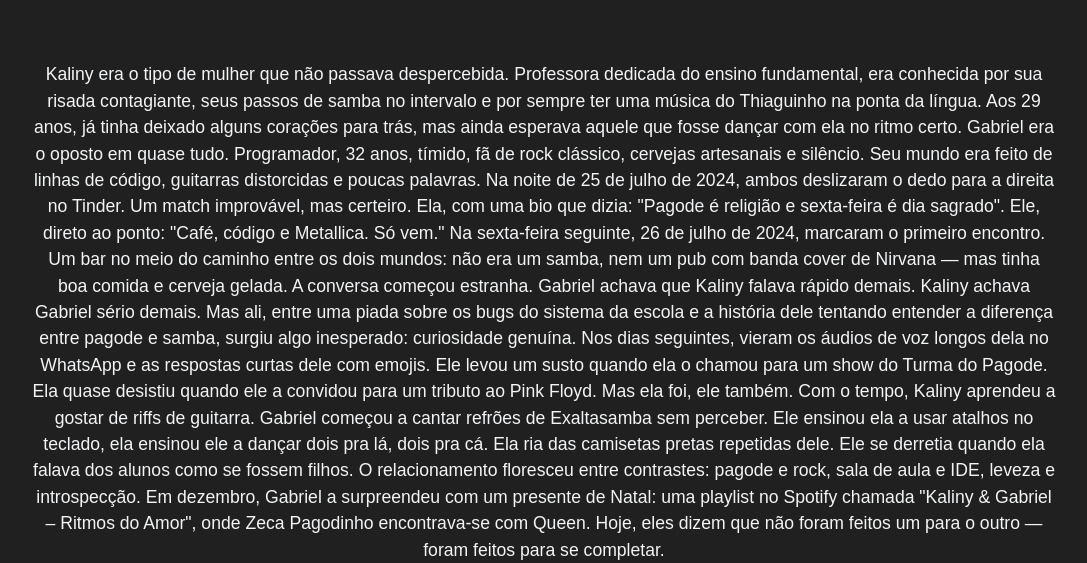
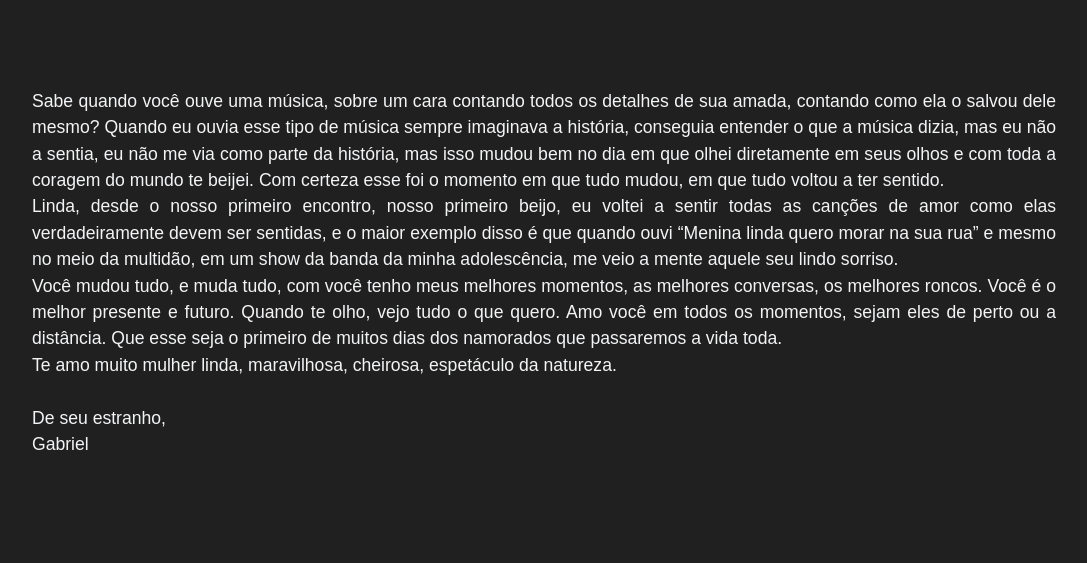
Before and after one commit to gabrielrmodesto/nossodia, a plain HTML site: page home.html in a window 1280 px wide. Shown: the part 971-1534 px from the top of the page, without its empty margins (96-1183 px from the left). After the commit the page ends 1428 px from the top, so only its background shows below. Drawn offline with Linux system fonts and the light colour scheme.

Commit message:
texto adicionado e ajuste no texto

```diff
--- a/css/styles.css
+++ b/css/styles.css
@@ -73,7 +73,7 @@ a:hover {
 .textTime {
   color: #f3f4f6;
   padding: 0 10%;
-  text-align: center;
+  text-align: justify;
   line-height: 1.5em;
   font-size: 1.1em;
 }
@@ -166,6 +166,12 @@ a:hover {
   opacity: 0.5;
 }
 @media (max-width: 900px) {
+  .titleTime p {
+    line-height: 1.7em;
+  }
+  .textTime {
+    line-height: 1.75em;
+  }
   .buttons {
     bottom: auto;
     gap: 250px;
--- a/home.html
+++ b/home.html
@@ -45,38 +45,16 @@
       <p>Juntos há <span class="timeTogether"></span> </p>
     </section>
     <section class="textTime">
-      <p>Kaliny era o tipo de mulher que não passava despercebida. Professora dedicada do ensino fundamental, era
-        conhecida por sua risada contagiante, seus passos de samba no intervalo e por sempre ter uma música do
-        Thiaguinho na ponta da língua. Aos 29 anos, já tinha deixado alguns corações para trás, mas ainda esperava
-        aquele que fosse dançar com ela no ritmo certo.
-
-        Gabriel era o oposto em quase tudo. Programador, 32 anos, tímido, fã de rock clássico, cervejas artesanais e
-        silêncio. Seu mundo era feito de linhas de código, guitarras distorcidas e poucas palavras.
-
-        Na noite de 25 de julho de 2024, ambos deslizaram o dedo para a direita no Tinder. Um match improvável, mas
-        certeiro. Ela, com uma bio que dizia: "Pagode é religião e sexta-feira é dia sagrado". Ele, direto ao ponto:
-        "Café, código e Metallica. Só vem."
-
-        Na sexta-feira seguinte, 26 de julho de 2024, marcaram o primeiro encontro. Um bar no meio do caminho entre os
-        dois mundos: não era um samba, nem um pub com banda cover de Nirvana — mas tinha boa comida e cerveja gelada.
-
-        A conversa começou estranha. Gabriel achava que Kaliny falava rápido demais. Kaliny achava Gabriel sério demais.
-        Mas ali, entre uma piada sobre os bugs do sistema da escola e a história dele tentando entender a diferença
-        entre pagode e samba, surgiu algo inesperado: curiosidade genuína.
-
-        Nos dias seguintes, vieram os áudios de voz longos dela no WhatsApp e as respostas curtas dele com emojis. Ele
-        levou um susto quando ela o chamou para um show do Turma do Pagode. Ela quase desistiu quando ele a convidou
-        para um tributo ao Pink Floyd. Mas ela foi, ele também.
-
-        Com o tempo, Kaliny aprendeu a gostar de riffs de guitarra. Gabriel começou a cantar refrões de Exaltasamba sem
-        perceber. Ele ensinou ela a usar atalhos no teclado, ela ensinou ele a dançar dois pra lá, dois pra cá. Ela ria
-        das camisetas pretas repetidas dele. Ele se derretia quando ela falava dos alunos como se fossem filhos.
-
-        O relacionamento floresceu entre contrastes: pagode e rock, sala de aula e IDE, leveza e introspecção. Em
-        dezembro, Gabriel a surpreendeu com um presente de Natal: uma playlist no Spotify chamada "Kaliny & Gabriel –
-        Ritmos do Amor", onde Zeca Pagodinho encontrava-se com Queen.
-
-        Hoje, eles dizem que não foram feitos um para o outro — foram feitos para se completar.</p>
+      <br>
+        Sabe quando você ouve uma música, sobre um cara contando todos os detalhes de sua amada, contando como ela o salvou dele mesmo? Quando eu ouvia esse tipo de música sempre imaginava a história, conseguia entender o que a música dizia, mas eu não a sentia, eu não me via como parte da história, mas isso mudou bem no dia em que olhei diretamente em seus olhos e com toda a coragem do mundo te beijei. Com certeza esse foi o momento em que tudo mudou, em que tudo voltou a ter sentido.</br>
+        Linda, desde o nosso primeiro encontro, nosso primeiro beijo, eu voltei a sentir todas as canções de amor como elas verdadeiramente devem ser sentidas, e o maior exemplo disso é que quando ouvi “Menina linda quero morar na sua rua” e mesmo no meio da multidão, em um show da banda da minha adolescência, me veio a mente aquele seu lindo sorriso.</br>
+        Você mudou tudo, e muda tudo, com você tenho meus melhores momentos, as melhores conversas, os melhores roncos. Você é o melhor presente e futuro. Quando te olho, vejo tudo o que quero.
+        Amo você em todos os momentos, sejam eles de perto ou a distância. Que esse seja o primeiro de muitos dias dos namorados que passaremos a vida toda.</br>
+        Te amo muito mulher linda, maravilhosa, cheirosa, espetáculo da natureza.</br>
+        </br>
+        De seu estranho,</br>
+        Gabriel
+      </p>
     </section>
   </div>
 
```
